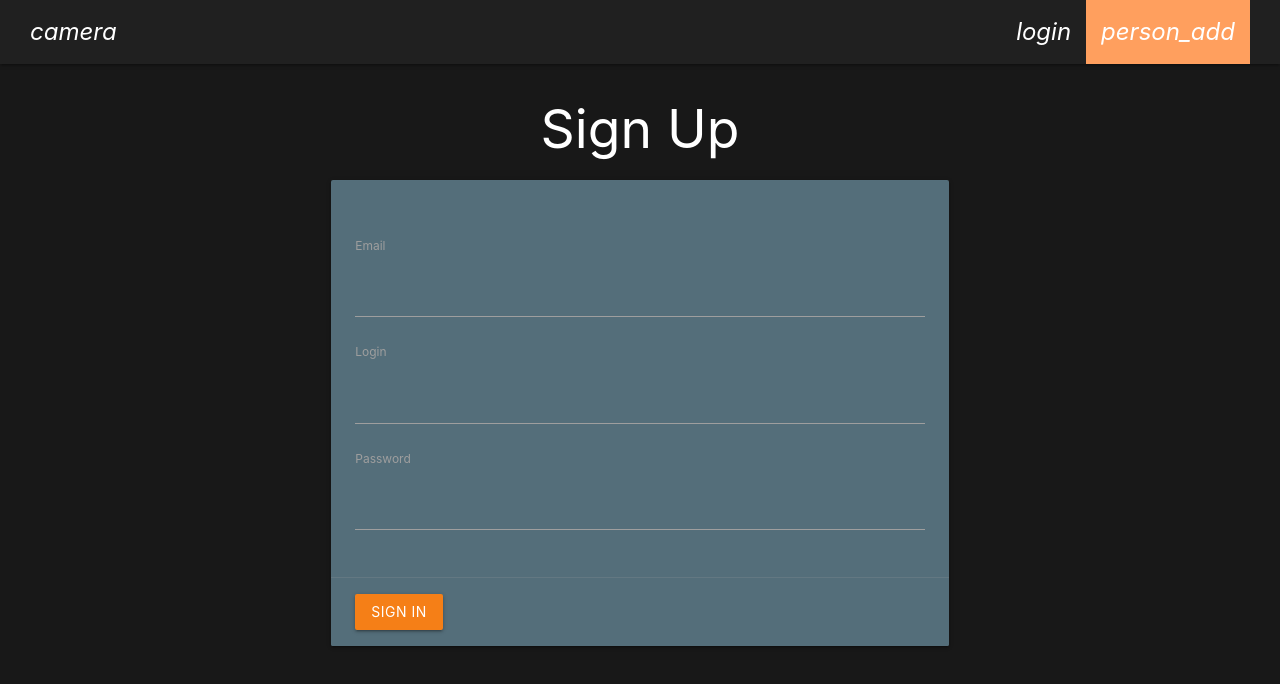
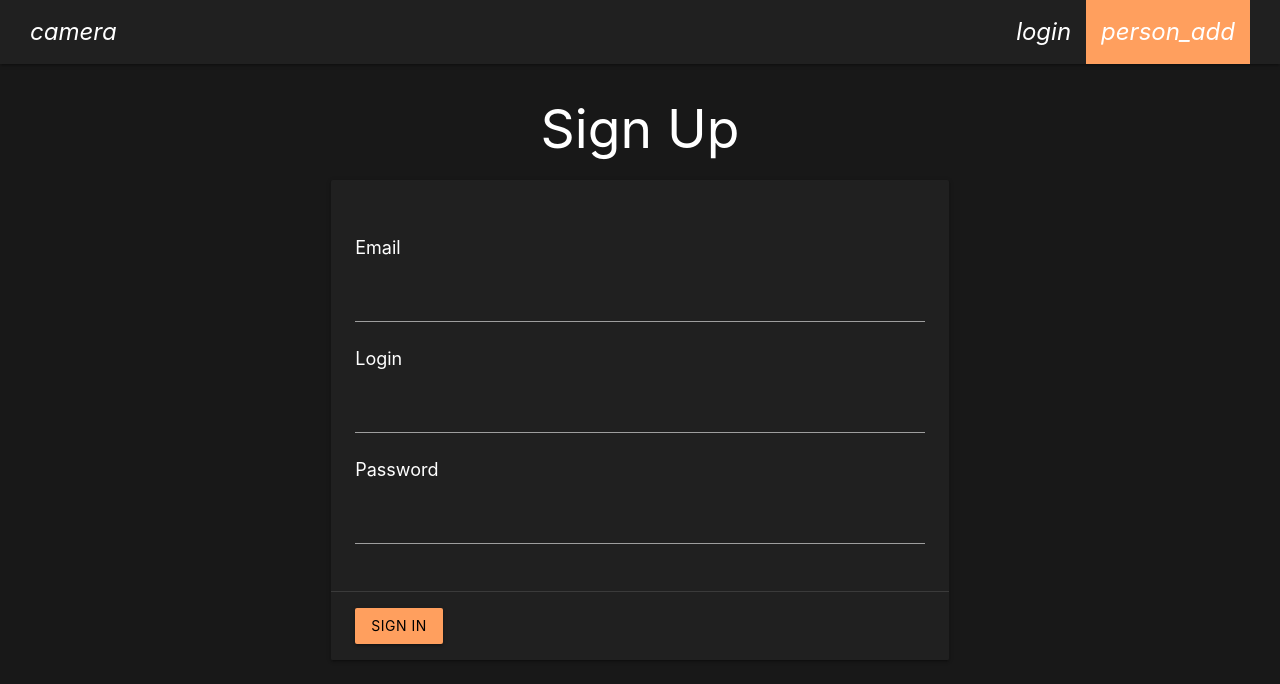
Before and after one commit to Alex9976/image-hosting, a React (Create React App) app in the folder client/: page /signup in a window 1280 px wide. Shown: the top 684 px of the page. Built offline with nearby package versions, Linux system fonts and the light colour scheme; no server answers; the HTML template or start-up script is replaced by a standard one.

Commit message:
Change style of SignIn and SignUp pages

```diff
--- a/client/src/index.css
+++ b/client/src/index.css
@@ -147,3 +147,13 @@ body {
     background-color: #181818;
     color: white;
 }
+
+input {
+    outline: none;
+}
+
+input:-webkit-autofill {
+    box-shadow: inset 0 0 0 50px #202020!important;
+    -webkit-text-fill-color: white !important;
+    color: white !important;
+}
--- a/client/src/pages/ImagesPage.js
+++ b/client/src/pages/ImagesPage.js
@@ -12,12 +12,12 @@ export const ImagesPage = () => {
     useEffect(() => {
         async function fetchImages() {
             authContext.socket.emit('get_images', '')
+        }
 
-            authContext.socket.on('get_images_result', (data) => {
-                setImages(data.images)
-                setIsLoading(false)
-            })
-        }
+        authContext.socket.on('get_images_result', (data) => {
+            setImages(data.images)
+            setIsLoading(false)
+        })
 
         if (isLoading) {
             fetchImages()
--- a/client/src/pages/SigninPage.js
+++ b/client/src/pages/SigninPage.js
@@ -1,4 +1,4 @@
-import React, { useState, useContext } from 'react'
+import React, { useState, useContext, useEffect } from 'react'
 import { AppContext } from "../AppContext";
 
 export const SigninPage = () => {
@@ -8,39 +8,60 @@ export const SigninPage = () => {
         login: '',
         password: ''
     })
+    const [errorMessage, setErrorMessage] = useState('')
 
     const changeHandler = event => {
+        setErrorMessage('')
         setForm({ ...form, [event.target.name]: event.target.value })
     }
 
     const signinHandler = async () => {
-        authContext.signIn(form.login, form.password)
+        setErrorMessage('')
+        if (form.login === '' || form.password === '') {
+            setErrorMessage('All fields must be filled')
+        }
+        else {
+            authContext.signIn(form.login, form.password)
+        }
     }
+
+    useEffect(() => {
+        authContext.socket.on('sign_in_result', (data) => {
+            if (data.error) {
+                setErrorMessage(data.error)
+            }
+            else {
+                console.log('need to redirect')
+            }
+        })
+
+    }, [authContext.socket])
 
     return (
         <div className="row" style={{ paddingTop: '64px' }}>
             <div className="col s6 offset-s3">
-                <h2 style={{ textAlign: 'center' }}>Sign In</h2>
-                <div className="card blue-grey darken-1">
+                <h2 style={{ textAlign: 'center', userSelect: 'none' }}>Sign In</h2>
+                <div className="card" style={{ backgroundColor: '#202020' }}>
                     <div className="card-content white-text">
                         <div style={{ marginTop: 30 }}>
-                            <label htmlFor="login">Login</label>
+                            <label htmlFor="login" style={{ userSelect: 'none', color: 'white', fontSize: '120%' }}>Login</label>
                             <div className="input-field">
-                                <input id="login" type="text" name="login" value={form.login} onChange={changeHandler} />
+                                <input id="login" style={{ color: 'white' }} type="text" name="login" value={form.login} onChange={changeHandler} />
                             </div>
-                            <label htmlFor="password">Password</label>
+                            <label htmlFor="password" style={{ userSelect: 'none', color: 'white', fontSize: '120%' }}>Password</label>
                             <div className="input-field">
-                                <input id="password" type="password" name="password" value={form.password} onChange={changeHandler} />
+                                <input id="password" style={{ color: 'white' }} type="password" name="password" value={form.password} onChange={changeHandler} />
                             </div>
                         </div>
+                        <label style={{ userSelect: 'none', color: 'red', fontSize: '100%' }}>{errorMessage}</label>
                     </div>
                     <div className="card-action">
-                        <button className="btn yellow darken-4" style={{ marginRight: 10 }} onClick={signinHandler} disabled={authContext.isLoading}>
+                        <button className="btn" style={{ marginRight: 10, background: '#FF9F5E', color: 'black' }} onClick={signinHandler} disabled={authContext.isLoading}>
                             Sign In
                         </button>
                     </div>
                 </div>
             </div>
-        </div>
+        </div >
     )
 }
--- a/client/src/pages/SignupPage.js
+++ b/client/src/pages/SignupPage.js
@@ -1,4 +1,4 @@
-import React, { useState, useContext } from 'react'
+import React, { useState, useContext, useEffect } from 'react'
 import { AppContext } from "../AppContext";
 
 export const SignupPage = () => {
@@ -9,38 +9,59 @@ export const SignupPage = () => {
         login: '',
         password: ''
     })
+    const [errorMessage, setErrorMessage] = useState('')
 
     const changeHandler = event => {
+        setErrorMessage('')
         setForm({ ...form, [event.target.name]: event.target.value })
     }
 
     const signupHandler = async () => {
-        authContext.signUp(form.email, form.login, form.password)
+        setErrorMessage('')
+        if (form.email === '' || form.login === '' || form.password === '') {
+            setErrorMessage('All fields must be filled')
+        }
+        else {
+            authContext.signUp(form.email, form.login, form.password)
+        }
     }
+
+    useEffect(() => {
+        authContext.socket.on('sign_up_result', (data) => {
+            if (data.error) {
+                setErrorMessage(data.error)
+            }
+            else {
+                console.log('need to redirect')
+            }
+        })
+
+    }, [authContext.socket])
 
     return (
         <div className="row" style={{ paddingTop: '64px' }}>
             <div className="col s6 offset-s3">
-                <h2 style={{ textAlign: 'center' }}>Sign Up</h2>
-                <div className="card blue-grey darken-1">
+                <h2 style={{ textAlign: 'center', userSelect: 'none' }}>Sign Up</h2>
+                <div className="card" style={{ backgroundColor: '#202020' }}>
                     <div className="card-content white-text">
                         <div style={{ marginTop: 30 }}>
-                            <label htmlFor="email">Email</label>
+                            <label htmlFor="email" style={{ userSelect: 'none', color: 'white', fontSize: '120%' }}>Email</label>
                             <div className="input-field">
-                                <input id="email" type="email" name="email" value={form.email} onChange={changeHandler} />
+                                <input id="email" style={{ color: 'white' }} type="email" name="email" value={form.email} onChange={changeHandler} />
                             </div>
-                            <label htmlFor="login">Login</label>
+                            <label htmlFor="login" style={{ userSelect: 'none', color: 'white', fontSize: '120%' }}>Login</label>
                             <div className="input-field">
-                                <input id="login" type="text" name="login" value={form.login} onChange={changeHandler} />
+                                <input id="login" style={{ color: 'white' }} type="text" name="login" value={form.login} onChange={changeHandler} />
                             </div>
-                            <label htmlFor="password">Password</label>
+                            <label htmlFor="password" style={{ userSelect: 'none', color: 'white', fontSize: '120%' }}>Password</label>
                             <div className="input-field">
-                                <input id="password" type="password" name="password" value={form.password} onChange={changeHandler} />
+                                <input id="password" style={{ color: 'white' }} type="password" name="password" value={form.password} onChange={changeHandler} />
                             </div>
                         </div>
+                        <label style={{ userSelect: 'none', color: 'red', fontSize: '100%' }}>{errorMessage}</label>
                     </div>
                     <div className="card-action">
-                        <button className="btn yellow darken-4" style={{ marginRight: 10 }} onClick={signupHandler} disabled={authContext.isLoading}>
+                        <button className="btn" style={{ marginRight: 10, background: '#FF9F5E', color: 'black' }} onClick={signupHandler} disabled={authContext.isLoading}>
                             Sign In
                         </button>
                     </div>
```
Also changed, not shown: 1 other file (tests, documents, lock files or other folders).
